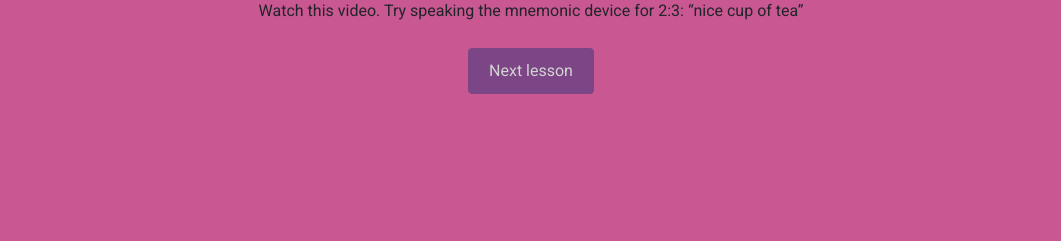
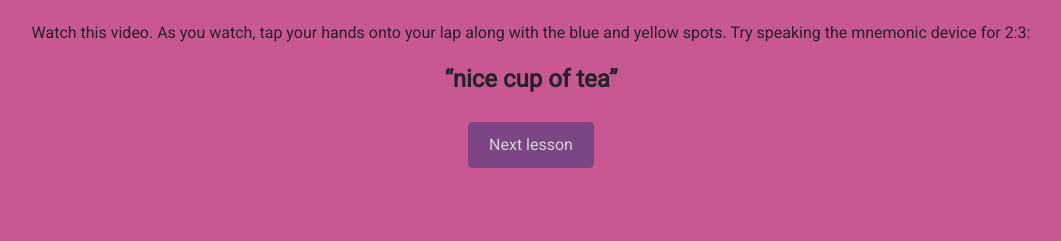
Before and after one commit to Alex2030fl/UIFinalProject, a Flask app: page /learn/1 in a window 1280 px wide. Shown: the part 559-800 px from the top of the page, without its empty margins (109-1170 px from the left). Run offline with Flask 3, Linux system fonts and the light colour scheme; some libraries are stand-ins or nearby versions.

Commit message:
updated home and learning text

```diff
--- a/server.py
+++ b/server.py
@@ -14,19 +14,22 @@ lecture = {
         "id":"1",
         "title":"2:3",
         "video_link":"https://youtu.be/2teP7CIYoII?si=Hqxqy9yFV3lo3lRJ",
-        "text":"Watch this video. Try speaking the mnemonic device for 2:3: “nice cup of tea”",
+        "text":"Watch this video. As you watch, tap your hands onto your lap along with the blue and yellow spots. Try speaking the mnemonic device for 2:3:",
+        "mnemonic":"“nice cup of tea”"
     },
     "2": {
         "id":"2",
         "title":"3:4",
         "video_link":"https://youtu.be/61W9VthQYHQ?si=jLUjyEKTd5ZSWyem",
-        "text":"Watch this video. Try speaking the mnemonic device for 3:4: “pass the golden butter”",
+        "text":"Watch this video. As you watch, tap your hands onto your lap along with the teal and red spots. Try speaking the mnemonic device for 3:4:",
+        "mnemonic": "“pass the golden butter”"
     },
     "3": {
         "id":"3",
         "title":"4:5",
         "video_link":"https://youtu.be/2OCfwdANMkk?si=bH8O5W625RRTg4FL",
-        "text":"Watch this video. Try speaking the mnemonic device for 4:5: “I'm looking for a home to buy”",
+        "text":"Watch this video. As you watch, tap your hands onto your lap along with the red and teal spots. Try speaking the mnemonic device for 4:5:",
+        "mnemonic": "“I'm looking for a home to buy”"
     },
 }
 questions = [
--- a/static/main.css
+++ b/static/main.css
@@ -62,11 +62,24 @@
 }
 
 body {
-   font-family: 'Roboto', sans-serif;
+    font-family: 'Roboto', sans-serif;
     text-align: center;
     /* margin-top: 50px; */
     background-color: #C95792;
 
+}
+
+/* LEARNING */
+.mnemonic {
+    font-weight: bold;
+    font-size: x-large;
+}
+.learning-text{
+    padding-top: 2%;
+}
+.home-text{
+    padding-top: 2%;
+    font-size: x-large;
 }
 
 #start-learning,
--- a/templates/home.html
+++ b/templates/home.html
@@ -15,7 +15,8 @@
 <div style="text-align: center;">
     <img src="https://avatars.mds.yandex.net/get-shedevrum/11425623/img_0779e920eb1d11eeb2bc9a79ffaf5bd2/orig"
          alt="Drumming Illustration"
-         style="max-width: 50%; height: auto;">
+         style="max-width: 25%; height: auto;">
+    <p class="home-text">Do you find learning polyrhythms difficult? If so, you’ve come to the right place! A polyrhythm occurs when two or more very different rhythms are played at the same time. These rhythms happen within a shared rhythmic cycle.</p>
 </div>
 
 <script>
--- a/templates/learn.html
+++ b/templates/learn.html
@@ -11,7 +11,8 @@
     <div class="video-container">
         <iframe width="560" height="315" src="{{current_lesson.video_link.replace('youtu.be', 'www.youtube.com/embed')}}" frameborder="0" allowfullscreen></iframe>
     </div>
-    <p>{{current_lesson.text}}</p>
+    <p class="learning-text">{{current_lesson.text}}</p>
+    <p class="mnemonic">{{current_lesson.mnemonic}}</p>
 </div>
 <div class="navigation-buttons">
     {% if prev_lesson %}
```
